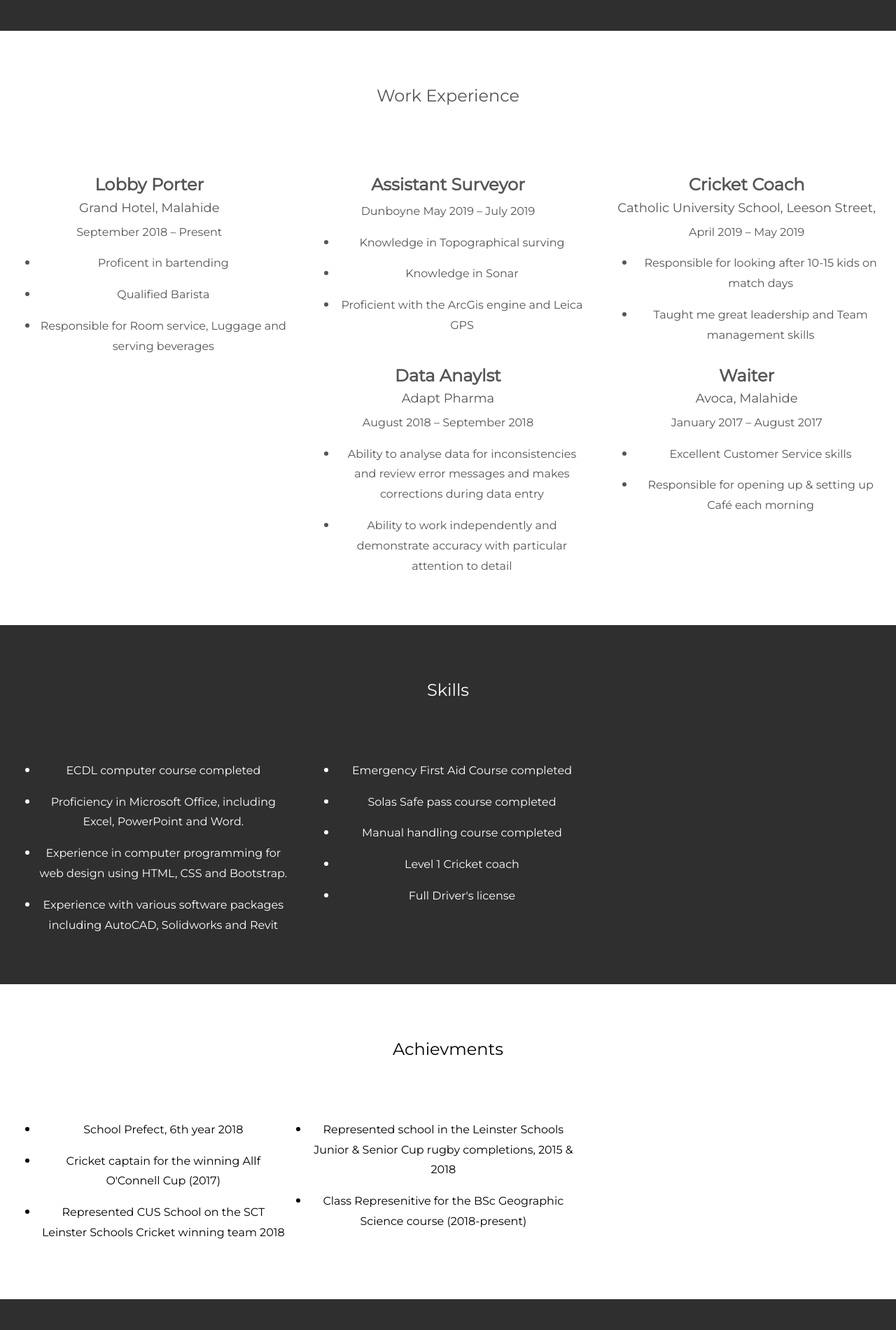
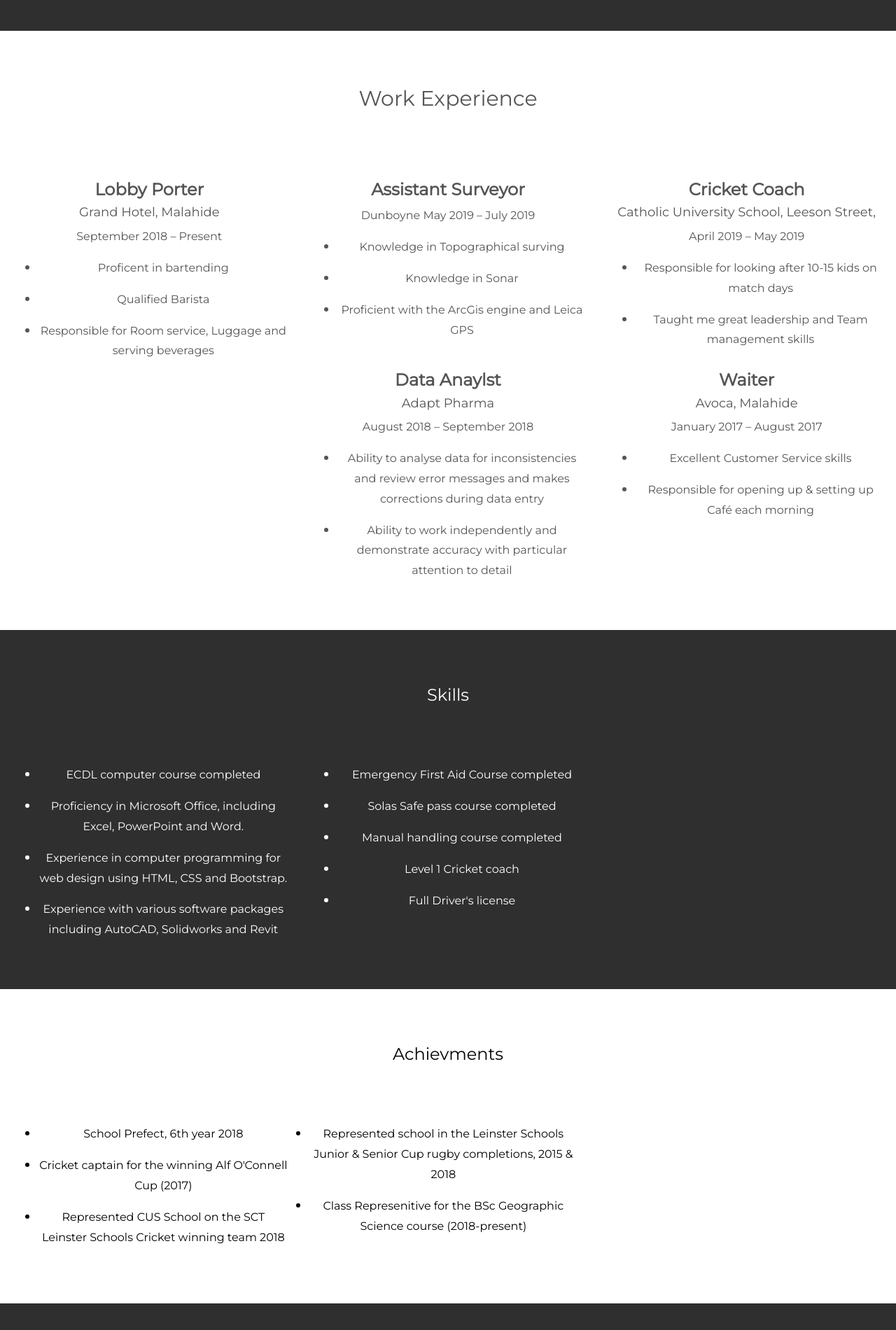
Before and after one commit to ryancourt99/ryancourt99.github.io, a plain HTML site: page index.html in a window 1280 px wide. Shown: the part 916-2816 px from the top of the page at 70% size. Drawn offline with nearby package versions, Linux system fonts and the light colour scheme.

Commit message:
Update index.html

```diff
--- a/index.html
+++ b/index.html
@@ -68,14 +68,14 @@
 
 <!-- Third Container (Grid) -->
 <div class="container-fluid bg-3 text-center">
-  <h3 class="margin"id="WorkExperince">Work Experience</h3><br>
+  <h2 class="margin"id="WorkExperince">Work Experience</h2><br>
   <div class="row">
     <div class="col-sm-4">
       <h3><strong>Lobby Porter</strong></h3>
       <h4>Grand Hotel, Malahide </h4>
       <p>September 2018 – Present</p>
       <ul>
-    <li><p> Proficent in bartending</p></li>
+    <li><p>Proficent in bartending</p></li>
     <li><p>Qualified Barista</p></li>
     <li><p> Responsible for Room service, Luggage and serving beverages </p></li>
 </ul>
@@ -119,7 +119,7 @@
   <p>January 2017 – August 2017</p>
   <ul>
 <li><p>Excellent Customer Service skills</p></li>
-<li><p> Responsible for opening up & setting up Café each morning </p></li>
+<li><p>Responsible for opening up & setting up Café each morning</p></li>
 </ul>
     </p>
 </div>
@@ -159,8 +159,8 @@
       <div class="col-sm-4">
         <ul>
         <li><p>School Prefect, 6th year 2018</p></li>
-        <li><p>Cricket captain for the winning Allf O'Connell Cup (2017)</p></li>
-        <li><p>Represented CUS School on the SCT Leinster Schools Cricket winning team 2018 </p></li>
+        <li><p>Cricket captain for the winning Alf O'Connell Cup (2017)</p></li>
+        <li><p>Represented CUS School on the SCT Leinster Schools Cricket winning team 2018</p></li>
         </ul>
       </div>
       <ul>
```
